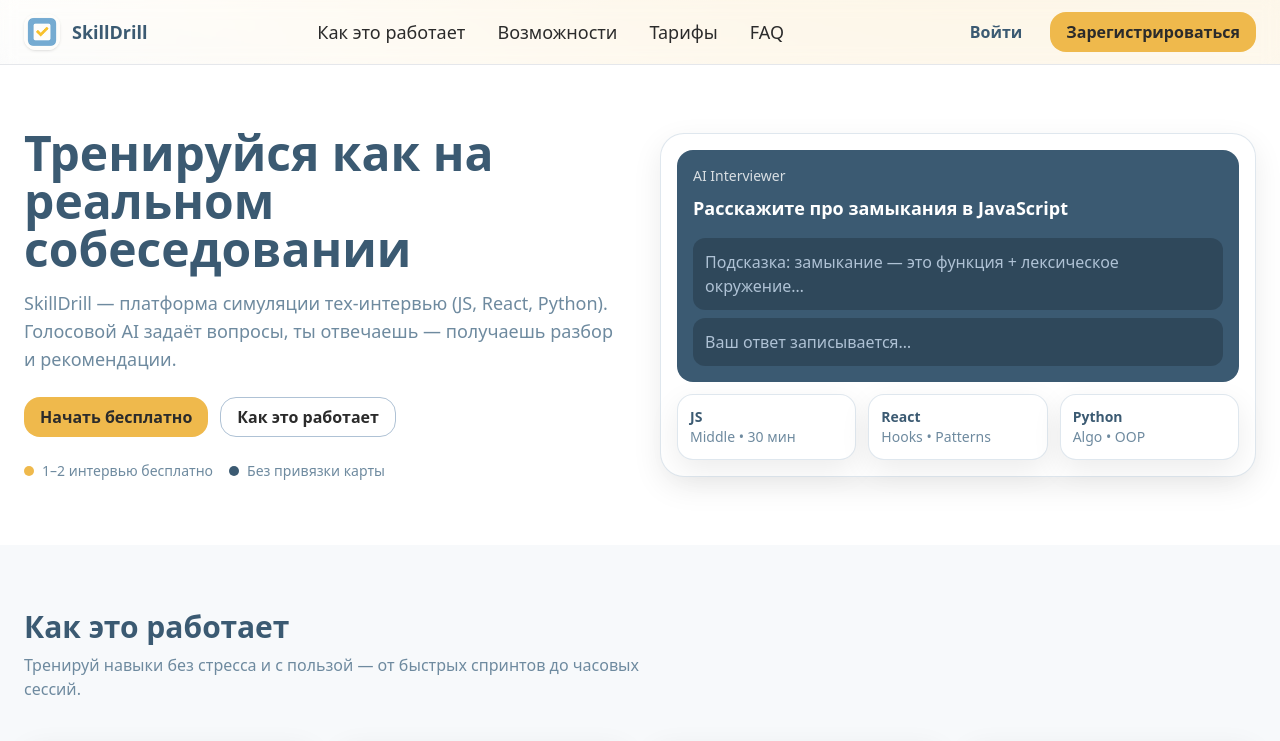
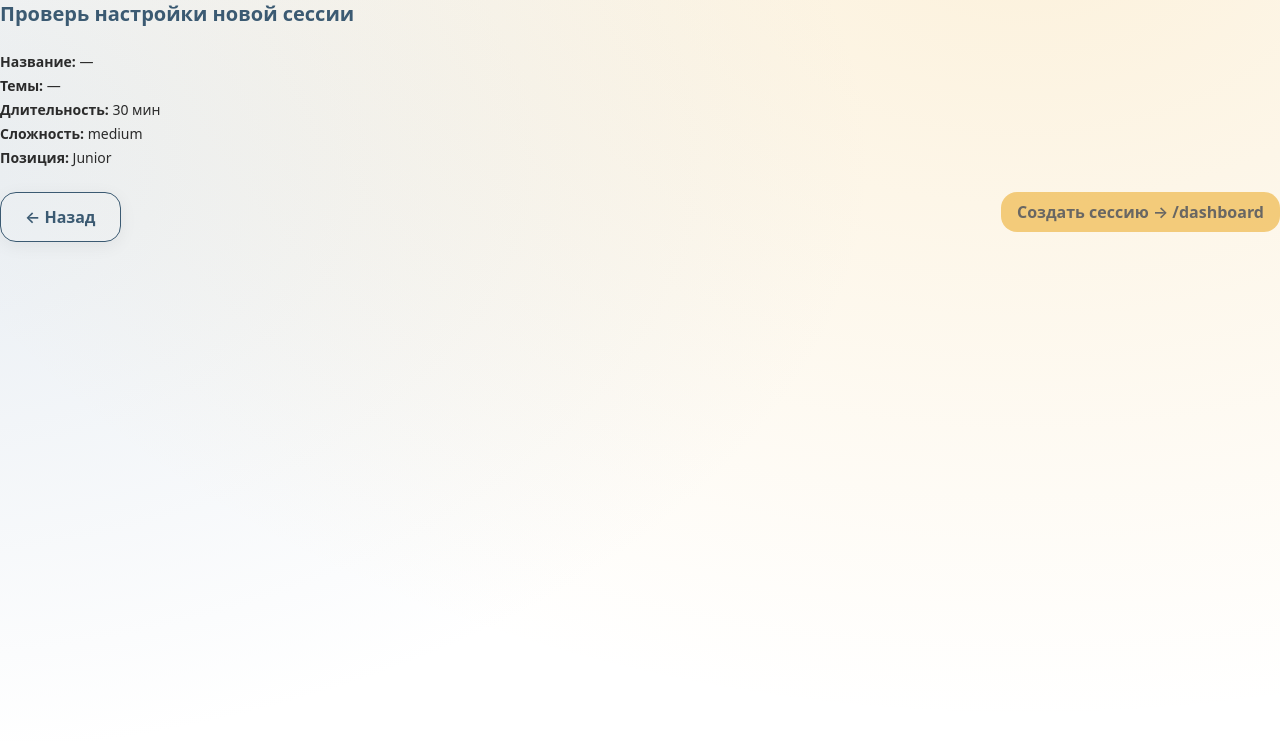
Before and after one commit to LazarevSlava/SkillDrill, a React (Vite) app in the folder client/: page /sessions/new/review in a window 1280 px wide. Before the commit this address led to /. Shown: the top 741 px of the page. Built offline with nearby package versions, Linux system fonts and the light colour scheme; no server answers.

Commit message:
steps new session

```diff
--- a/client/src/App.tsx
+++ b/client/src/App.tsx
@@ -8,6 +8,8 @@
 import Privacy from "./pages/Privacy";
 
 import SetupPage from "./pages/Setup/SetupPage";
+import NewSessionPage from "./pages/Setup/NewSessionPage"; // новый файл-обёртка
+
 import TopicsStep from "./features/setup/steps/TopicsStep";
 import SessionStep from "./features/setup/steps/SessionStep";
 import PreferencesStep from "./features/setup/steps/PreferencesStep";
@@ -20,9 +22,6 @@
 
 // ----- layout с фоном/темой/базовой типографикой -----
 function RootLayout(): ReactElement {
-  // app-bg — наши фоновые градиенты из components.css
-  // min-h-dvh — тянем фон на всю высоту вьюпорта
-  // text-brand-dark / dark:text-brand-white — базовый цвет текста из токенов
   return (
     <div className="app-bg min-h-dvh text-brand-dark dark:text-brand-white">
       <Outlet />
@@ -40,7 +39,6 @@
 }
 
 function SetupOnly({ children }: { children: ReactNode }): ReactElement | null {
-  // Если сетап завершён — ведём на /dashboard
   return isSetupCompleted() ? (
     <Navigate to="/dashboard" replace />
   ) : (
@@ -56,7 +54,7 @@
       <Route element={<RootLayout />}>
         <Route path="/" element={<LandingPage />} />
 
-        {/* Мастер настройки */}
+        {/* Мастер первичной настройки */}
         <Route
           path="/setup"
           element={
@@ -72,6 +70,22 @@
           <Route path="session" element={<SessionStep />} />
           <Route path="preferences" element={<PreferencesStep />} />
           <Route path="review" element={<ReviewStep />} />
+        </Route>
+
+        {/* Создание НОВОЙ сессии (отдельный флоу, без SetupOnly) */}
+        <Route
+          path="/sessions/new"
+          element={
+            <RequireAuth>
+              <NewSessionPage />
+            </RequireAuth>
+          }
+        >
+          <Route index element={<Navigate to="topics" replace />} />
+          <Route path="topics" element={<TopicsStep />} />
+          <Route path="session" element={<SessionStep />} />
+          <Route path="preferences" element={<PreferencesStep />} />
+          <Route path="review" element={<ReviewStep mode="create-session" />} />
         </Route>
 
         {/* ЛК после онбординга */}
--- a/client/src/api/sessions.ts
+++ b/client/src/api/sessions.ts
@@ -59,3 +59,15 @@
 export function startSession(sessionId: string) {
   return api.post<StartSessionResponse>(`/sessions/${sessionId}/start`);
 }
+export interface CreateSessionBody {
+  title: string;
+  topics: string[];
+  duration: number;
+  level: "easy" | "medium" | "hard";
+  position: "Junior" | "Middle" | "Senior";
+  preferences?: JsonObject;
+}
+
+export function createSession(body: CreateSessionBody) {
+  return api.post<CreateSessionResponse, CreateSessionBody>("/sessions", body);
+}
--- /dev/null
+++ b/client/src/features/setup/newSessionStorage.ts
@@ -0,0 +1,22 @@
+export type NewSessionData = {
+  topics: string[];
+  duration: 15 | 30 | 60;
+  level: "easy" | "medium" | "hard";
+  title: string;
+  position?: "Junior" | "Middle" | "Senior";
+  preferences?: Record<string, unknown>;
+};
+
+const KEY = "skilldrill:new-session";
+
+export function loadNewSession(): NewSessionData | null {
+  const raw = localStorage.getItem(KEY);
+  return raw ? (JSON.parse(raw) as NewSessionData) : null;
+}
+export function saveNewSession(data: Partial<NewSessionData>) {
+  const prev = loadNewSession() ?? {};
+  localStorage.setItem(KEY, JSON.stringify({ ...prev, ...data }));
+}
+export function clearNewSession() {
+  localStorage.removeItem(KEY);
+}
--- a/client/src/features/setup/steps/ReviewStep.tsx
+++ b/client/src/features/setup/steps/ReviewStep.tsx
@@ -1,19 +1,41 @@
 // client/src/pages/Setup/Steps/ReviewStep.tsx
+import * as React from "react";
+import { Link, useNavigate } from "react-router-dom";
+import Button from "../../../components/ui/Button";
+import { finalizeSetup } from "../../../features/setup/useSetupForm";
+
+// --- режим create-session ---
+import { loadNewSession, clearNewSession } from "../newSessionStorage";
+import { createSession } from "../../../api/sessions";
+import type { NewSessionData } from "../newSessionStorage";
+
+// Тип, чтобы явно контролировать поведение
+type Props = {
+  mode?: "onboarding" | "create-session";
+};
+
+export default function ReviewStep({ mode = "onboarding" }: Props) {
+  return mode === "create-session" ? (
+    <CreateSessionReview />
+  ) : (
+    <OnboardingReview />
+  );
+}
+
+/* ===========================
+   РЕЖИМ: ONBOARDING (/setup/*)
+   — внутри есть FormProvider, поэтому используем useFormContext
+================================ */
 import { useFormContext } from "react-hook-form";
-import { useNavigate, Link } from "react-router-dom";
 import type { SetupFormInput } from "../../../features/setup/useSetupForm";
-import { finalizeSetup } from "../../../features/setup/useSetupForm"; // markSetupCompleted + clearSetupDraft
-import Button from "../../../components/ui/Button";
 
-export default function ReviewStep() {
-  // Контекст формы соответствует провайдеру: <SetupFormInput>
+function OnboardingReview() {
   const { getValues, handleSubmit } = useFormContext<SetupFormInput>();
   const nav = useNavigate();
 
-  const v = getValues(); // снимок текущих значений формы (input-вид)
+  const v = getValues(); // снимок текущих значений формы
 
   const onSubmit = handleSubmit(() => {
-    // тут можно сделать реальный POST /api/setup при необходимости
     finalizeSetup();
     nav("/dashboard");
   });
@@ -24,29 +46,15 @@
         Проверь настройки
       </h2>
 
-      <ul className="text-sm text-brand-dark dark:text-neutral-300 space-y-1">
-        <li>
-          <b>Темы:</b> {v.topics?.length ? v.topics.join(", ") : "—"}
-        </li>
-        <li>
-          <b>Длительность:</b> {v.duration} мин
-        </li>
-        <li>
-          <b>Сложность:</b> {v.level}
-        </li>
-        <li>
-          <b>Позиция:</b> {v.position}
-        </li>
-        <li>
-          <b>Обращение:</b> {v.tone}
-        </li>
-        <li>
-          <b>Акцент:</b> {v.focus}
-        </li>
-        <li>
-          <b>Голос:</b> {v.voice ? "включён" : "выключен"}
-        </li>
-      </ul>
+      <DetailsList
+        topics={v.topics}
+        duration={v.duration}
+        level={v.level}
+        position={v.position}
+        tone={v.tone}
+        focus={v.focus}
+        voice={v.voice}
+      />
 
       <div className="flex justify-between">
         <Link to="/setup/preferences" className="btn btn-outline">
@@ -60,3 +68,171 @@
     </form>
   );
 }
+
+/* ===========================
+   РЕЖИМ: CREATE SESSION (/sessions/new/*)
+   — FormProvider может отсутствовать, поэтому НЕЛЬЗЯ звать useFormContext
+   — источник данных: newSessionStorage
+================================ */
+type Duration = 15 | 30 | 60;
+const toDuration = (n: number): Duration => (n <= 15 ? 15 : n <= 30 ? 30 : 60);
+
+const NEW_SESSION_DEFAULTS: NewSessionData = {
+  title: "",
+  topics: [],
+  duration: 30,
+  level: "medium",
+  position: "Junior",
+  preferences: {},
+};
+
+function CreateSessionReview() {
+  const nav = useNavigate();
+  const [submitting, setSubmitting] = React.useState(false);
+  const [err, setErr] = React.useState<string | null>(null);
+
+  const payload: NewSessionData = loadNewSession() ?? NEW_SESSION_DEFAULTS;
+
+  // Приводим значения и выставляем дефолты, чтобы не ломать строгие типы API
+  const {
+    title,
+    topics,
+    duration,
+    level,
+    position,
+    preferences = {},
+  } = payload;
+
+  const safePosition: "Junior" | "Middle" | "Senior" = position ?? "Junior";
+
+  const canSubmit =
+    title.trim().length > 0 &&
+    Array.isArray(topics) &&
+    topics.length > 0 &&
+    Number(duration) > 0;
+
+  const handleCreate = async () => {
+    setErr(null);
+    if (!canSubmit) {
+      setErr("Заполни минимум: темы, длительность и название.");
+      return;
+    }
+    try {
+      setSubmitting(true);
+      await createSession({
+        title: title.trim(),
+        topics,
+        duration: toDuration(Number(duration)),
+        level,
+        position: safePosition,
+        preferences,
+      });
+      clearNewSession();
+      nav("/dashboard");
+    } catch {
+      setErr("Не удалось создать сессию. Повтори попытку.");
+    } finally {
+      setSubmitting(false);
+    }
+  };
+
+  return (
+    <div className="space-y-6">
+      <h2 className="text-lg md:text-xl font-semibold text-brand-deep dark:text-brand-white">
+        Проверь настройки новой сессии
+      </h2>
+
+      <DetailsList
+        title={title}
+        topics={topics}
+        duration={duration}
+        level={level}
+        position={position}
+      />
+
+      {err && (
+        <div className="card p-3 text-sm text-red-700 bg-red-50 border border-red-200">
+          {err}
+        </div>
+      )}
+
+      <div className="flex justify-between">
+        <Link to="/sessions/new/preferences" className="btn btn-outline">
+          ← Назад
+        </Link>
+
+        <Button
+          type="button"
+          variant="primary"
+          onClick={handleCreate}
+          disabled={!canSubmit || submitting}
+        >
+          {submitting ? "Создаю…" : "Создать сессию → /dashboard"}
+        </Button>
+      </div>
+    </div>
+  );
+}
+
+/* ===========================
+   Общий рендер списком деталей
+================================ */
+type DetailsProps = {
+  title?: string;
+  topics?: string[];
+  duration?: number;
+  level?: string;
+  position?: string;
+  tone?: string;
+  focus?: string;
+  voice?: boolean;
+};
+
+function DetailsList({
+  title,
+  topics,
+  duration,
+  level,
+  position,
+  tone,
+  focus,
+  voice,
+}: DetailsProps) {
+  const dash = "—";
+  return (
+    <ul className="text-sm text-brand-dark dark:text-neutral-300 space-y-1">
+      {title !== undefined && (
+        <li>
+          <b>Название:</b> {title || dash}
+        </li>
+      )}
+      <li>
+        <b>Темы:</b> {topics?.length ? topics.join(", ") : dash}
+      </li>
+      <li>
+        <b>Длительность:</b> {duration ? `${duration} мин` : dash}
+      </li>
+      <li>
+        <b>Сложность:</b> {level || dash}
+      </li>
+      <li>
+        <b>Позиция:</b> {position || dash}
+      </li>
+      {tone !== undefined && (
+        <li>
+          <b>Обращение:</b> {tone || dash}
+        </li>
+      )}
+      {focus !== undefined && (
+        <li>
+          <b>Акцент:</b> {focus || dash}
+        </li>
+      )}
+      {voice !== undefined && (
+        <li>
+          <b>Голос:</b> {voice ? "включён" : "выключен"}
+        </li>
+      )}
+    </ul>
+  );
+}
--- a/client/src/pages/Dashboard/DashboardPage.tsx
+++ b/client/src/pages/Dashboard/DashboardPage.tsx
@@ -1,4 +1,6 @@
 import * as React from "react";
+import { useNavigate } from "react-router-dom";
+
 import DashboardSidebar from "./DashboardSidebar";
 import ProgressOverview from "./ProgressOverview";
 import SessionCard from "./SessionCard";
@@ -12,13 +14,15 @@
 } from "../../pages/Dashboard/selectors/toSessionCardData";
 
 export default function DashboardPage() {
+  const navigate = useNavigate();
+
   const {
     templates,
     sessions,
     loading,
     busy,
     handleCreateFromTemplate,
-    handleCreateCustom,
+    // handleCreateCustom, // больше не используем
     handleStart,
   } = useDashboardData();
 
@@ -43,7 +47,7 @@
         <div className="flex flex-col gap-6">
           <DashboardHeader
             creatingNew={busy === "new"}
-            onCreateNew={handleCreateCustom}
+            onCreateNew={() => navigate("/sessions/new/topics")}
           />
 
           {/* counters из summary */}
--- /dev/null
+++ b/client/src/pages/Setup/NewSessionPage.tsx
@@ -0,0 +1,59 @@
+import * as React from "react";
+import { Outlet, useNavigate } from "react-router-dom";
+import { useForm, FormProvider } from "react-hook-form";
+import {
+  loadNewSession,
+  saveNewSession,
+  clearNewSession,
+  type NewSessionData,
+} from "../../features/setup/newSessionStorage";
+import { createSession } from "../../api/sessions";
+
+const DEFAULTS: NewSessionData = {
+  topics: [],
+  duration: 30,
+  level: "medium",
+  title: "",
+  position: "Middle",
+  preferences: {},
+};
+
+export default function NewSessionPage() {
+  const navigate = useNavigate();
+
+  const methods = useForm<NewSessionData>({
+    mode: "onChange",
+    defaultValues: loadNewSession() ?? DEFAULTS,
+  });
+
+  // авто-сейв в localStorage при любых изменениях
+  React.useEffect(() => {
+    const sub = methods.watch((val) => {
+      saveNewSession(val as Partial<NewSessionData>);
+    });
+    return () => sub.unsubscribe();
+  }, [methods]);
+
+  // сабмит финального шага
+  const onCreate = methods.handleSubmit(async (data) => {
+    await createSession({
+      title: data.title,
+      topics: data.topics,
+      duration: data.duration,
+      level: data.level,
+      position: data.position ?? "Middle",
+      preferences: data.preferences,
+    });
+    clearNewSession();
+    navigate("/dashboard");
+  });
+
+  // Передаём onCreate в дочерние шаги через Outlet context
+  return (
+    <FormProvider {...methods}>
+      <div className="min-h-dvh">
+        <Outlet context={{ onCreate }} />
+      </div>
+    </FormProvider>
+  );
+}
```
